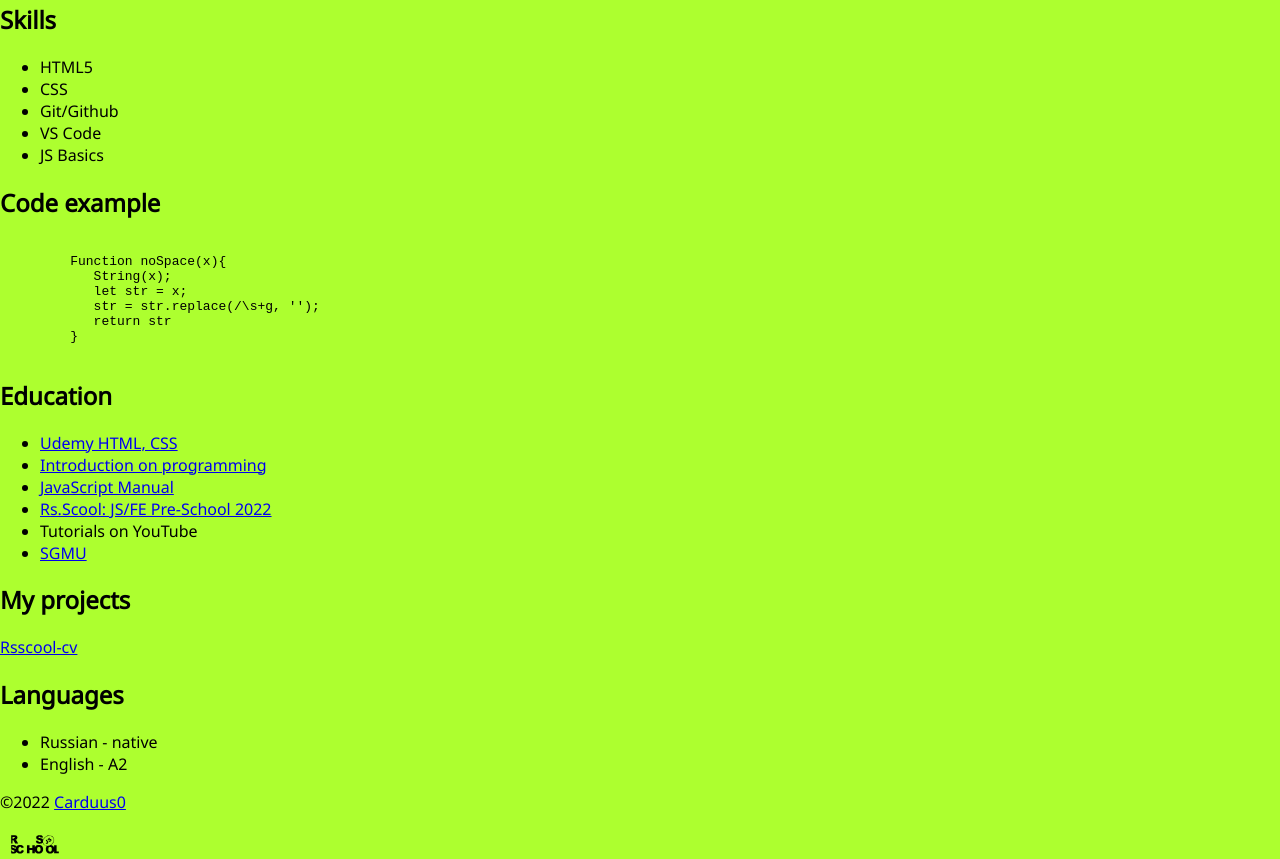
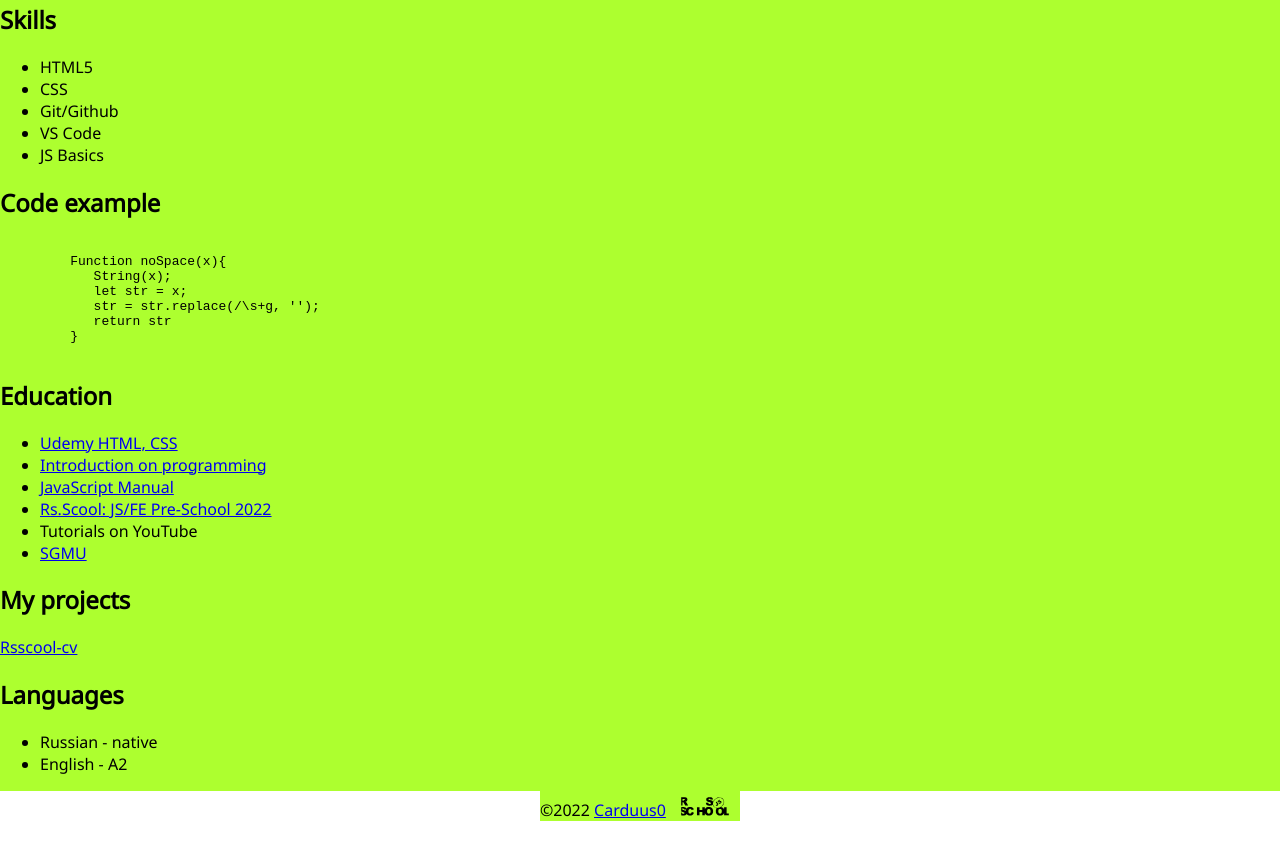
Before and after one commit to Carduus0/rsschool-cv, a plain HTML site: page index.html in a window 1280 px wide. Shown: the part 697-1556 px from the top of the page. After the commit the page ends 1518 px from the top, so only its background shows below. Drawn offline with Linux system fonts and the light colour scheme.

Commit message:
Fix: removed extra end tag p

```diff
--- a/index.html
+++ b/index.html
@@ -116,9 +116,9 @@
    </div>
 </div>
    </main>
-   <footer class="footer">
 <div class="container">
-     <div>©2022 <a href="https://github.com/Carduus0"> Carduus0</a></p>
+    <footer class="footer">
+     <div>©2022 <a href="https://github.com/Carduus0"> Carduus0</a>
      <a href="https://rs.school/js/">
         <img src="./assets/svg/Rsschool_icon.svg" alt="Rsschool icon" width="70" height="25"/>
 
```
